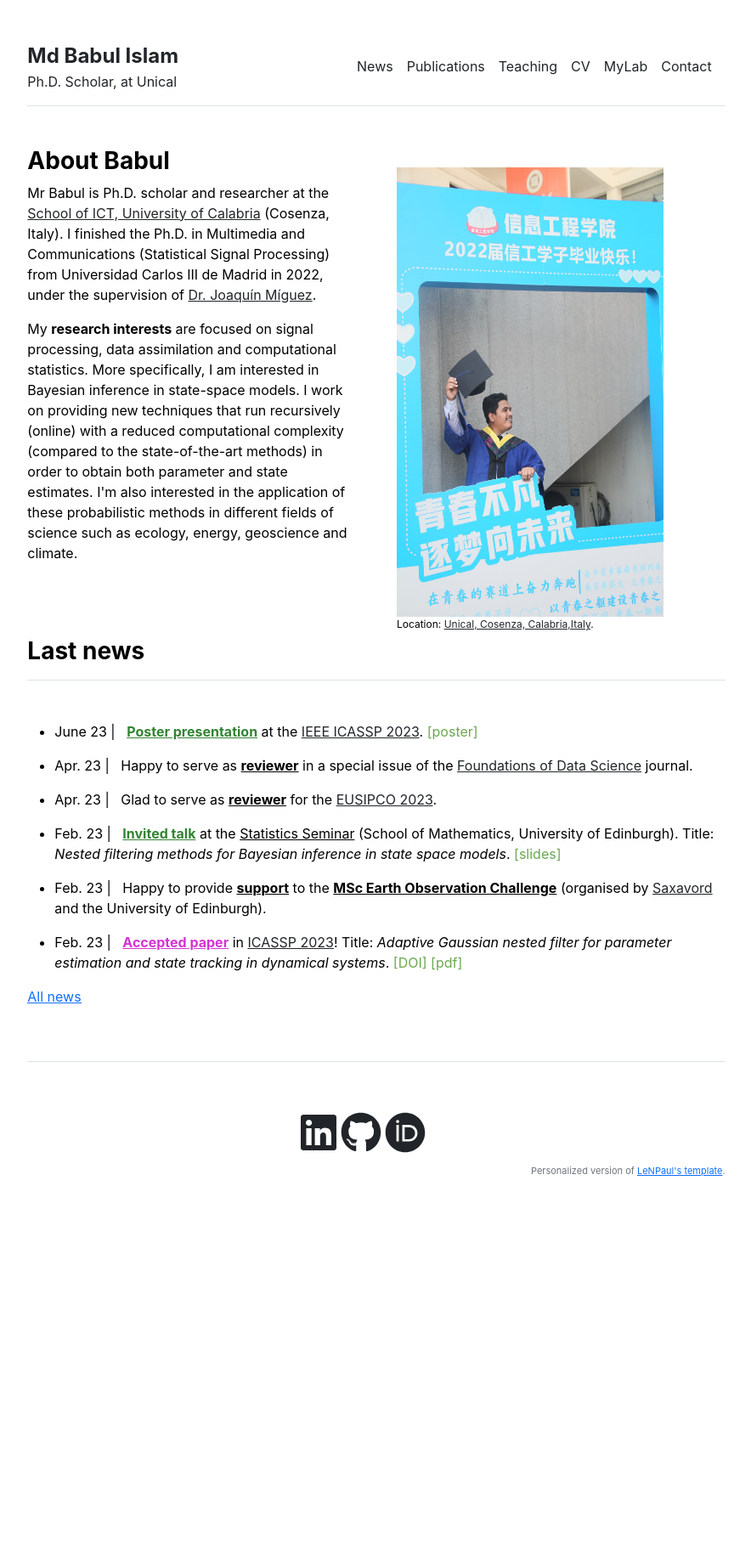
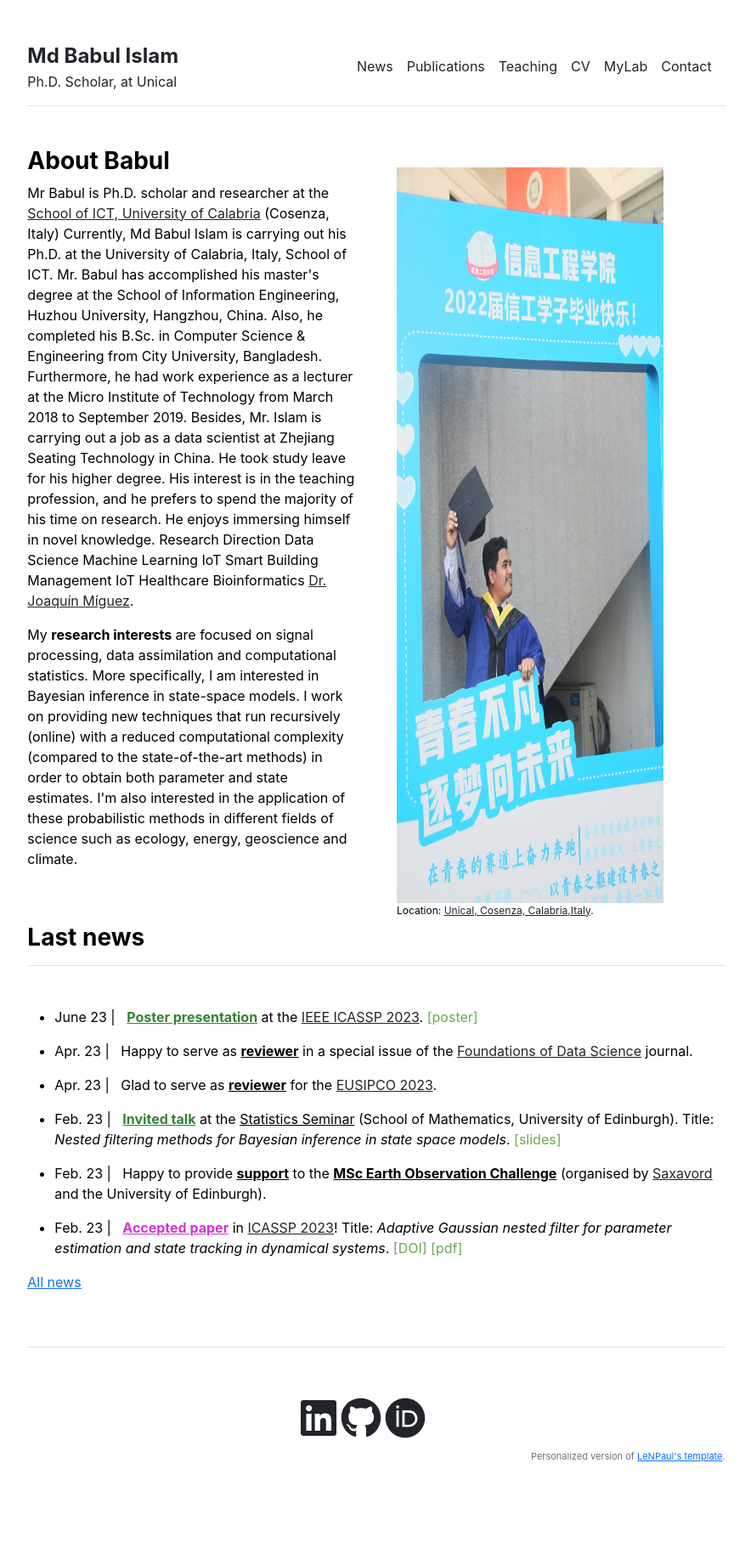
Before and after one commit to babulcseian/babulcseian.github.io, a Jekyll site: the page built from index.md, in a window 1280 px wide. Shown: the whole page at 85% size, without its empty margins (197-1081 px from the left). Built offline with Jekyll 4.4.1, drawn with Linux system fonts in a browser that asks for light colours; a style sheet for code colours, icons or effects is not loaded; before the commit the page ends 1499 px from its top, so only the background shows below that.

Commit message:
Update home.html

```diff
--- a/_layouts/home.html
+++ b/_layouts/home.html
@@ -5,7 +5,21 @@ layout: default
 <div class="row g-5 mb-5">
   <div class="col-md-6">
     <h3 class="fw-bold">About Babul</h3>
-    <p>Mr Babul is Ph.D. scholar and researcher at the <a class="other" href='https://dottorato.dimes.unical.it/students/md-babul-islam'>School of ICT, University of Calabria</a> (Cosenza, Italy). I finished the Ph.D. in Multimedia and Communications (Statistical Signal Processing) from Universidad Carlos III de Madrid in 2022, under the supervision of <a class="other" href='https://jmiguez.webs.tsc.uc3m.es/'>Dr. Joaquín Míguez</a>. </p>
+    <p>Mr Babul is Ph.D. scholar and researcher at the <a class="other" href='https://dottorato.dimes.unical.it/students/md-babul-islam'>School of ICT, University of Calabria</a> (Cosenza, Italy)
+      Currently, Md Babul Islam is carrying out his Ph.D. at the University of Calabria, Italy, School of ICT.
+Mr. Babul has accomplished his master's degree at the School of Information Engineering, Huzhou University, Hangzhou, China.
+Also, he completed his B.Sc. in Computer Science & Engineering from City University, Bangladesh.
+Furthermore, he had work experience as a lecturer at the Micro Institute of Technology from March 2018 to September 2019.
+Besides, Mr. Islam is carrying out a job as a data scientist at Zhejiang Seating Technology in China.
+He took study leave for his higher degree. His interest is in the teaching profession, and he prefers to spend the majority of his time on research.
+He enjoys immersing himself in novel knowledge.
+
+Research Direction
+Data Science
+Machine Learning
+IoT Smart Building Management
+IoT Healthcare
+Bioinformatics <a class="other" href='https://jmiguez.webs.tsc.uc3m.es/'>Dr. Joaquín Míguez</a>. </p>
     <!-- Before that and in the same college, I got my master's degree in Multimedia and Communications, as well as the master's degree in Telecommunications engineering in 2017. Previously, I finished my Telecommunications Engineering bachelor's degree from Universidade de Vigo in 2015. -->
 
     <p>My <strong>research interests</strong> are focused on signal processing, data assimilation and computational statistics. More specifically, I am interested in Bayesian inference in state-space models. I work on providing new techniques that run recursively (online) with a reduced computational complexity (compared to the state-of-the-art methods) in order to obtain both parameter and state estimates. I'm also interested in the application of these probabilistic methods in different fields of science such as ecology, energy, geoscience and climate. </p>
```
